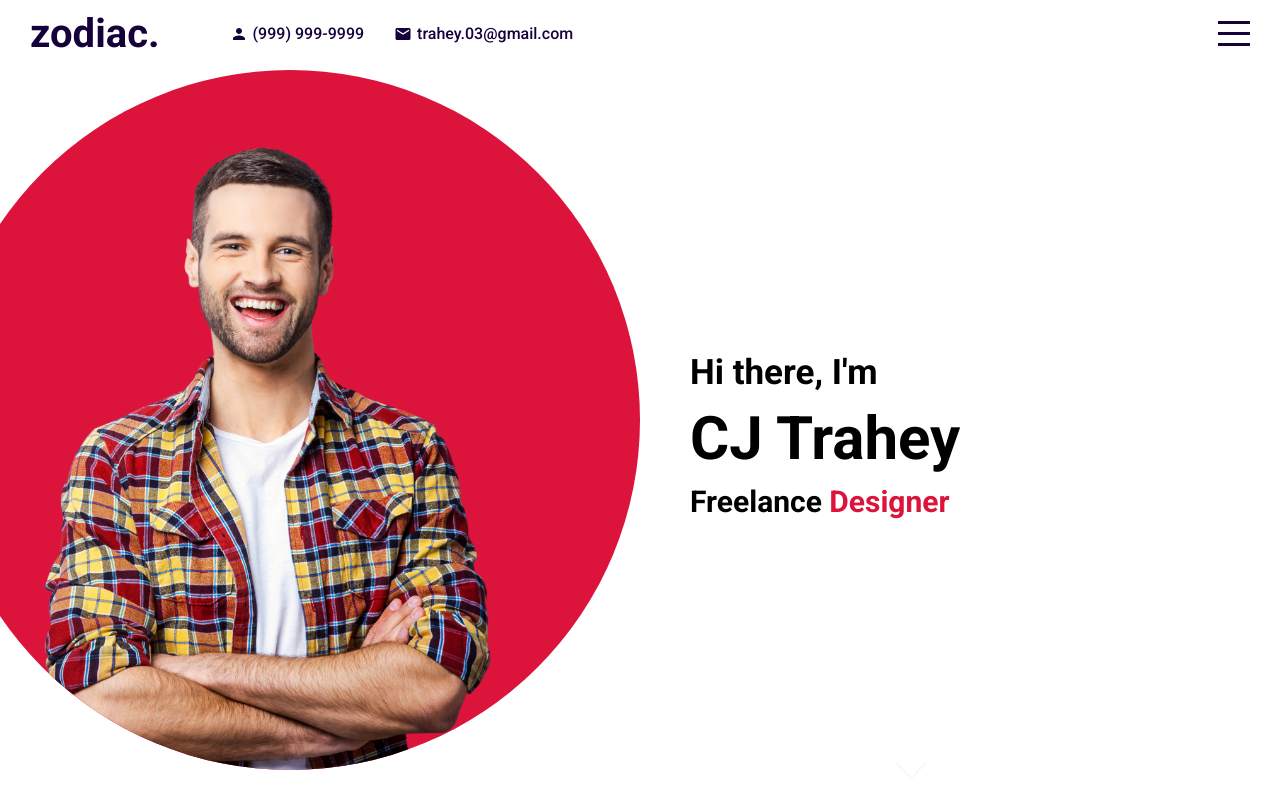
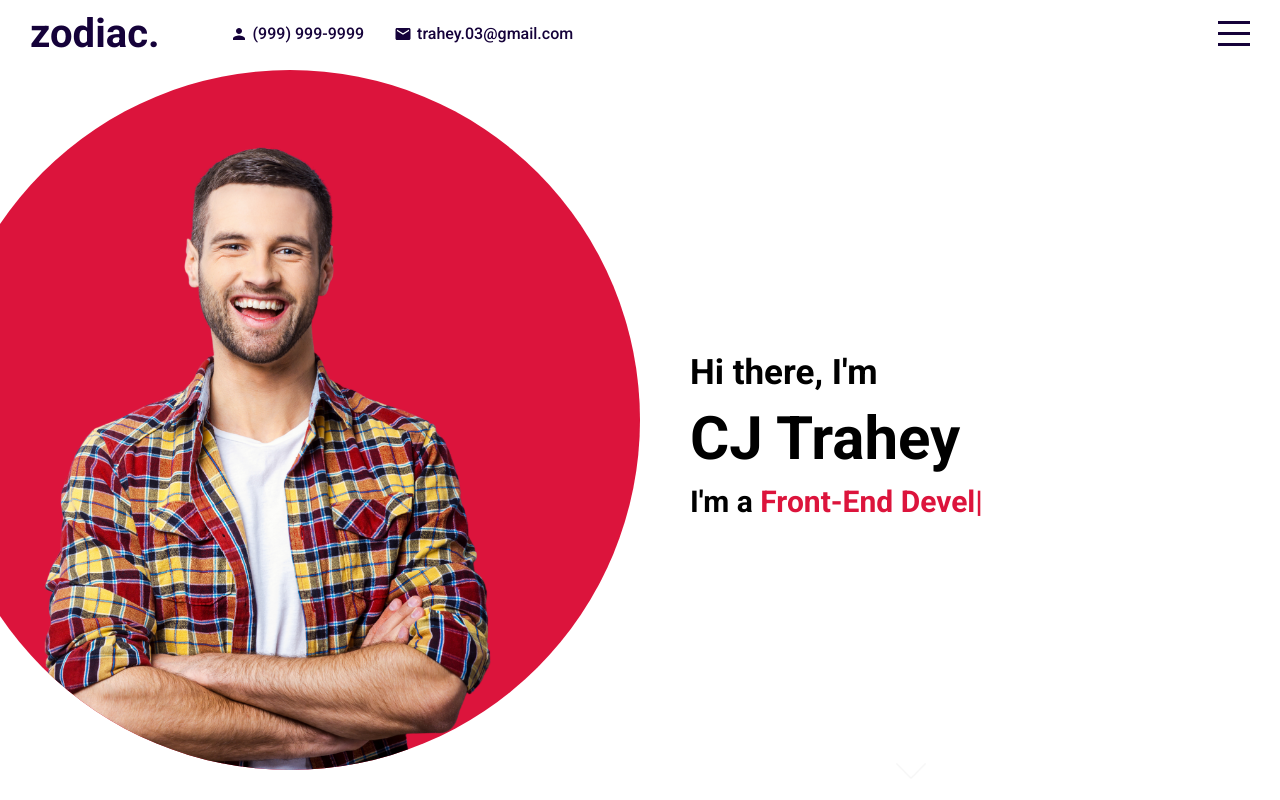
Before and after one commit to cjtrahey/portfolio_react, a React (Create React App) app: page / in a window 1280 px wide. Built offline with nearby package versions, Linux system fonts and the light colour scheme.

Commit message:
intro finished

```diff
--- a/src/components/intro/Intro.jsx
+++ b/src/components/intro/Intro.jsx
@@ -1,7 +1,20 @@
 import "./intro.scss";
 import { init } from 'ityped';
+import { useEffect, useRef} from "react";
 
 export default function Intro() {
+
+  const textRef = useRef();
+
+  useEffect (()=> {
+    init(textRef.current, {
+       showCursor: false,
+       backDelay: 1500,
+       backSpeed: 60,
+       showCursor: true,
+        strings: ['Developer', 'Front-End Developer', 'Full-Stack Developer', 'Pokemon Fan' ],
+       });
+  },[])
 
   return (
     <div className="intro" id="intro">
@@ -14,7 +27,7 @@
           <div className="wrapper">
             <h2>Hi there, I'm</h2>
             <h1>CJ Trahey</h1>
-            <h3>Freelance <span>Designer</span></h3>
+            <h3>I'm a <span ref={textRef}></span></h3>
           </div>
           <a href="#portfolio">
             <img src="assets/down.png" alt=""/>
--- a/src/components/intro/intro.scss
+++ b/src/components/intro/intro.scss
@@ -52,6 +52,19 @@
                     font-size: inherit;
                     color: crimson;
                 }
+
+                .ityped-cursor {
+                    animation: blink 1s infinite;
+                }
+
+                @keyframes blink {
+                    50% {
+                        opacity: 1;
+                    }
+                    100% {
+                        opacity: 0;
+                    }
+                }
             }
         }
         a {
--- a/src/components/portfolio/portfolio.scss
+++ b/src/components/portfolio/portfolio.scss
@@ -1,3 +1,3 @@
 .portfolio {
-    background-color: lightskyblue;
+    background-color: whitesmoke;
 }
```
